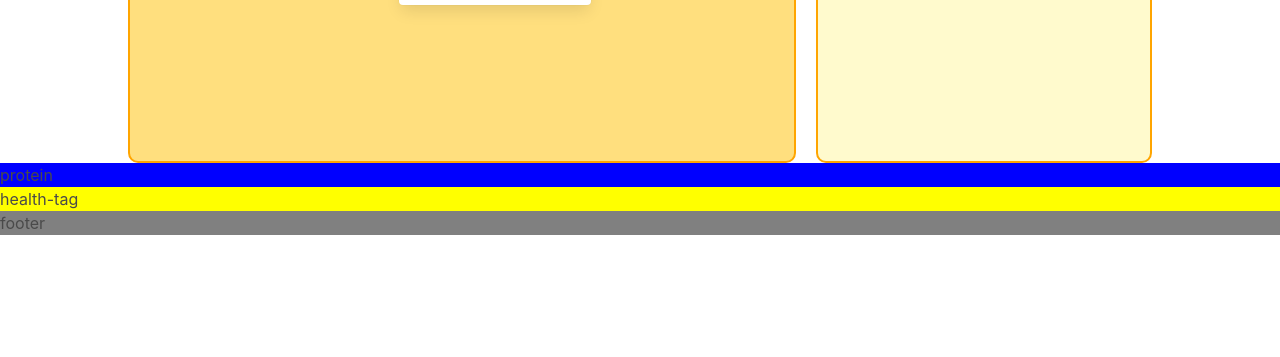
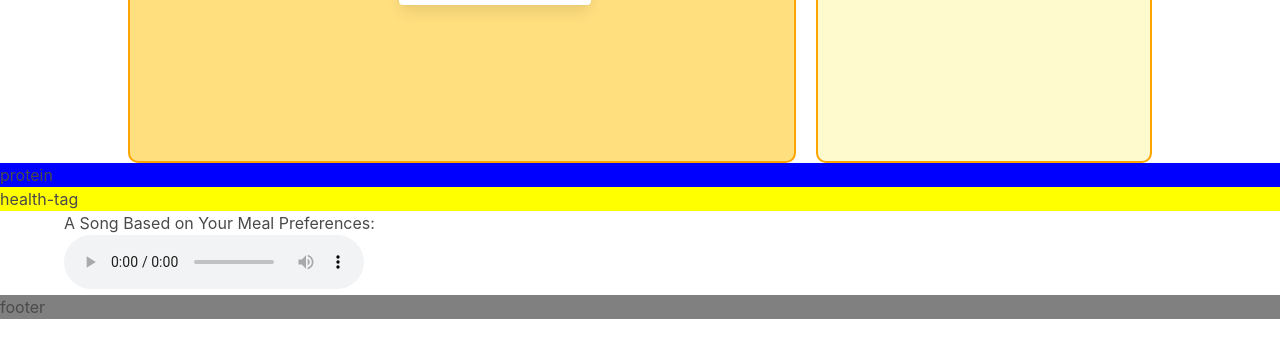
Before and after one commit to albertjly/meal-music-picker, a plain HTML site: page index.html in a window 1280 px wide. Shown: the part 277-634 px from the top of the page. Drawn offline with nearby package versions, Linux system fonts and the light colour scheme; no server answers.

Commit message:
adding music container again

```diff
--- a/index.html
+++ b/index.html
@@ -148,6 +148,18 @@
     </section>
     <section id="protein">protein</section>
     <section id="health-tag">health-tag</section>
+
+    <section id="music-container">
+        <div class="container">
+            <figure>
+                <figcaption>A Song Based on Your Meal Preferences:</figcaption>
+                    <audio id="audio" controls></audio>
+            </figure>
+
+        </div>
+    </section>
+
+
     <footer>footer</footer>
 
 
```
